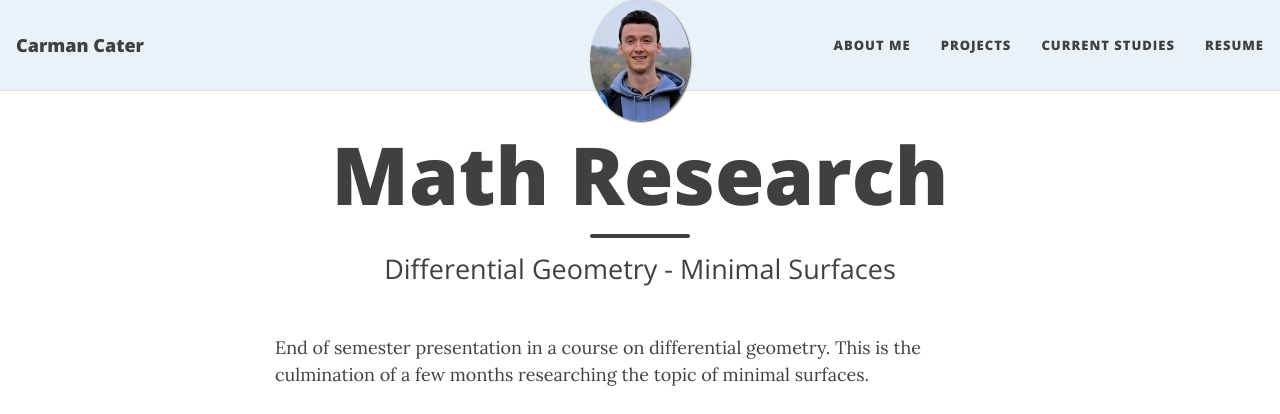
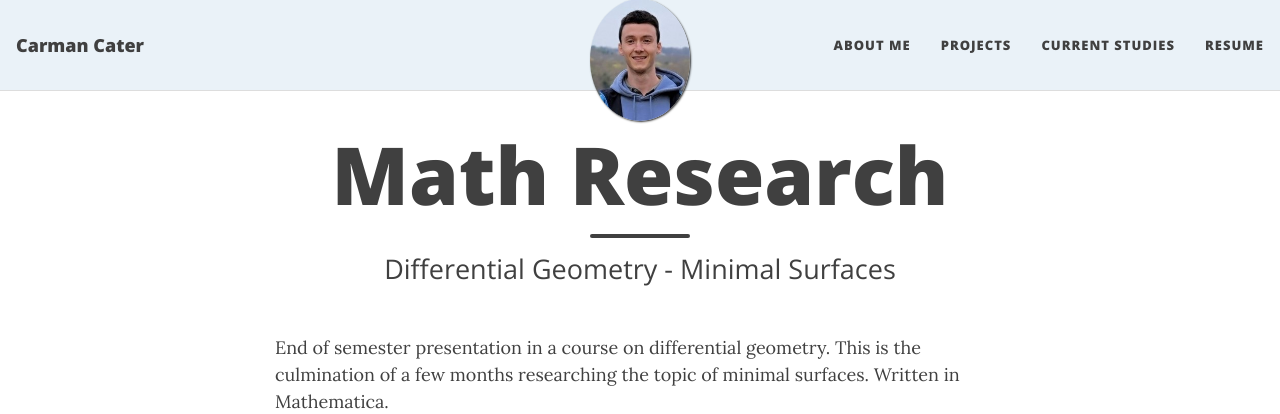
Before and after one commit to carmancater/carmancater.github.io, a Jekyll site: the page built from minimalSurfacesPresentation.html, in a window 1280 px wide and 1283 px high, cut to the strip 0-414 px from the top of the window. Built offline with Jekyll 4.4.1, drawn with Linux system fonts in a browser that asks for light colours; nearby versions of some CDN libraries.

Commit message:
Update minimalSurfacesPresentation.html

```diff
--- a/minimalSurfacesPresentation.html
+++ b/minimalSurfacesPresentation.html
@@ -5,7 +5,7 @@ subtitle: Differential Geometry - Minimal Surfaces
 share-title: Carman Cater - Differential Geometry - Minimal Surfaces
 ---
 
-</p>End of semester presentation in a course on differential geometry. This is the culmination of a few months researching the topic of minimal surfaces.</p>
+</p>End of semester presentation in a course on differential geometry. This is the culmination of a few months researching the topic of minimal surfaces. Written in Mathematica.</p>
 
 <iframe src="https://docs.google.com/viewer?url=https://carmancater.github.io/assets/pdf/Cater_M585_S22_MinSurf.pdf&embedded=true" style="width:100%; height:520px;" frameborder="0"></iframe>
 
```
